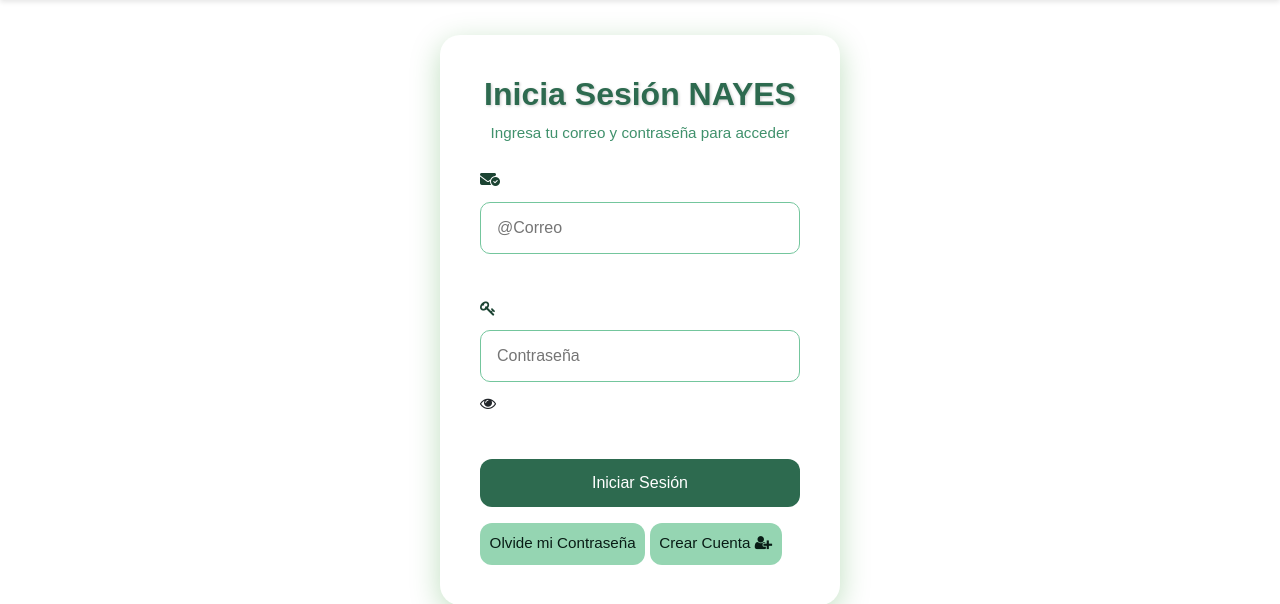
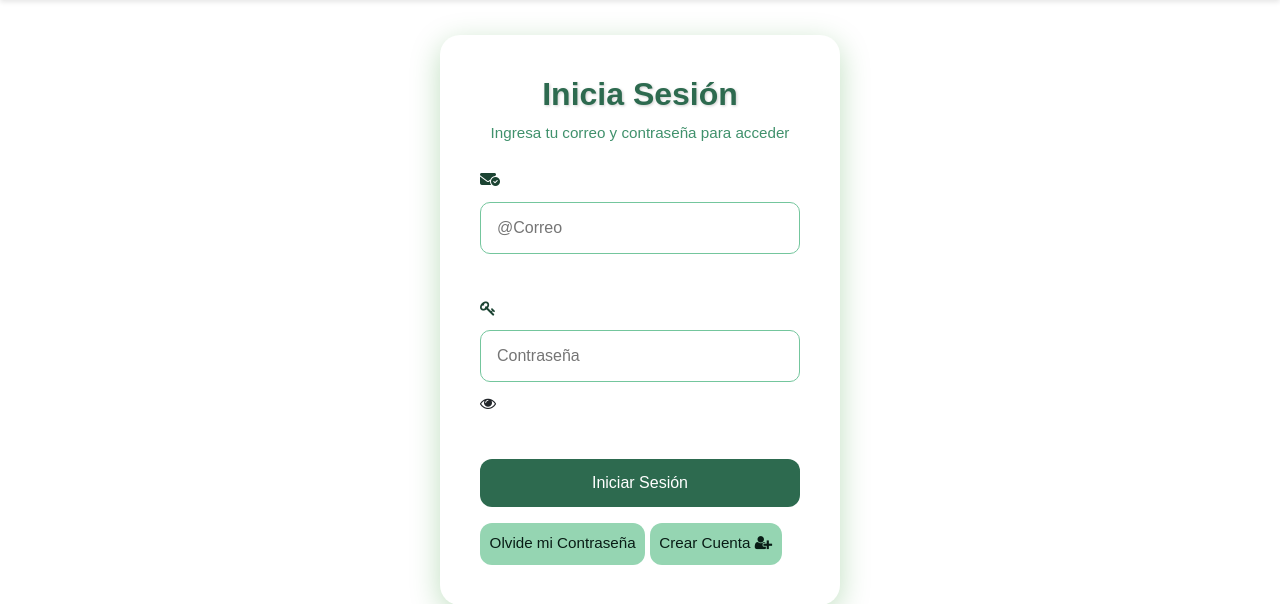
Before and after one commit to naye08y/hostinger, a PHP site: page /inicioSesion.php in a window 1280 px wide. Shown: the part 232-836 px from the top of the page. Run offline with PHP 8.4, Linux system fonts and the light colour scheme; some libraries are stand-ins or nearby versions.

Commit message:
Se regresa todo a la normalidad

```diff
--- a/inicioSesion.php
+++ b/inicioSesion.php
@@ -373,7 +373,7 @@ require 'confi/database.php';
       ?>
       <div class="con">
         <header class="head-form">
-          <h2>Inicia Sesión NAYES</h2>
+          <h2>Inicia Sesión</h2>
           <p>Ingresa tu correo y contraseña para acceder </p>
         </header>
         <div class="field-set">
```
